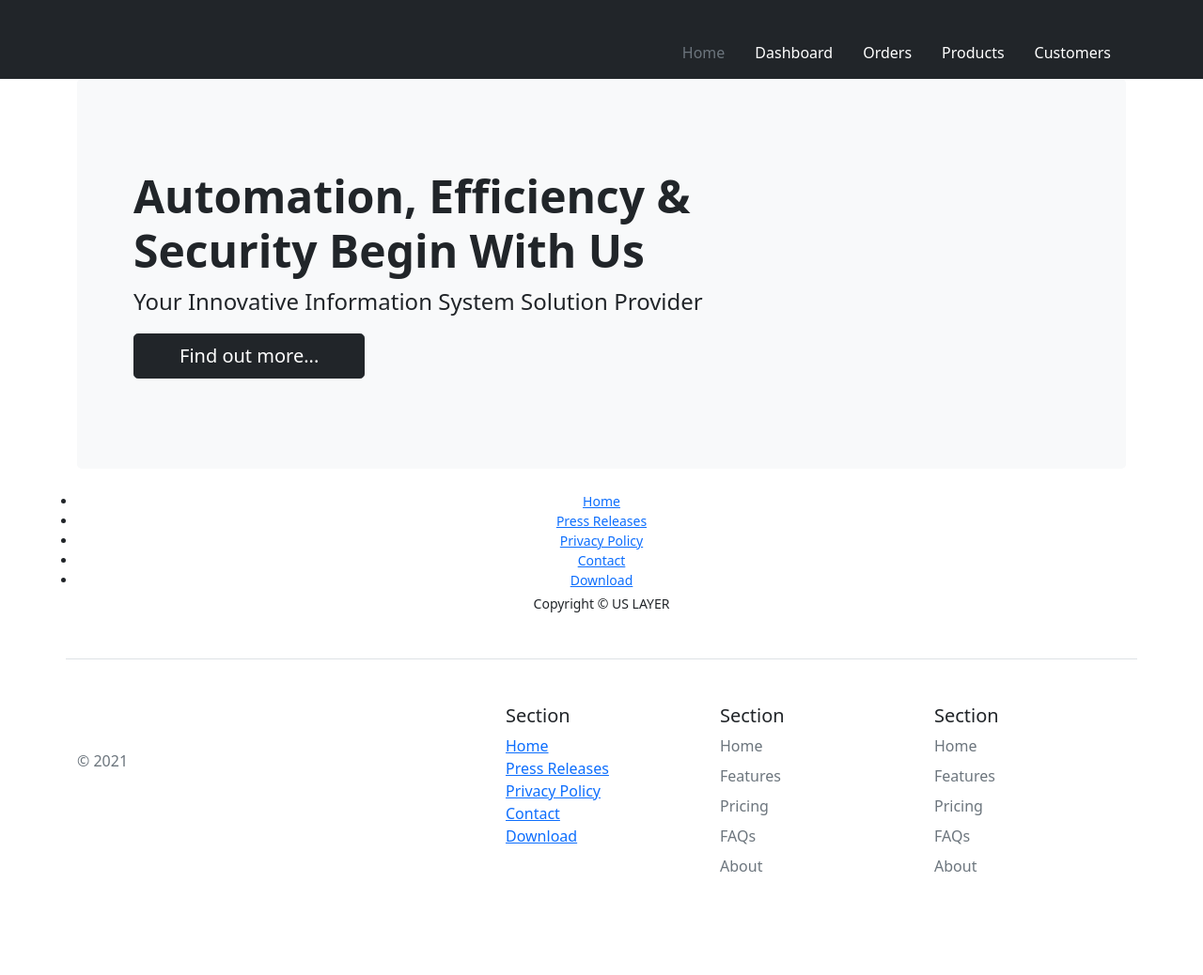
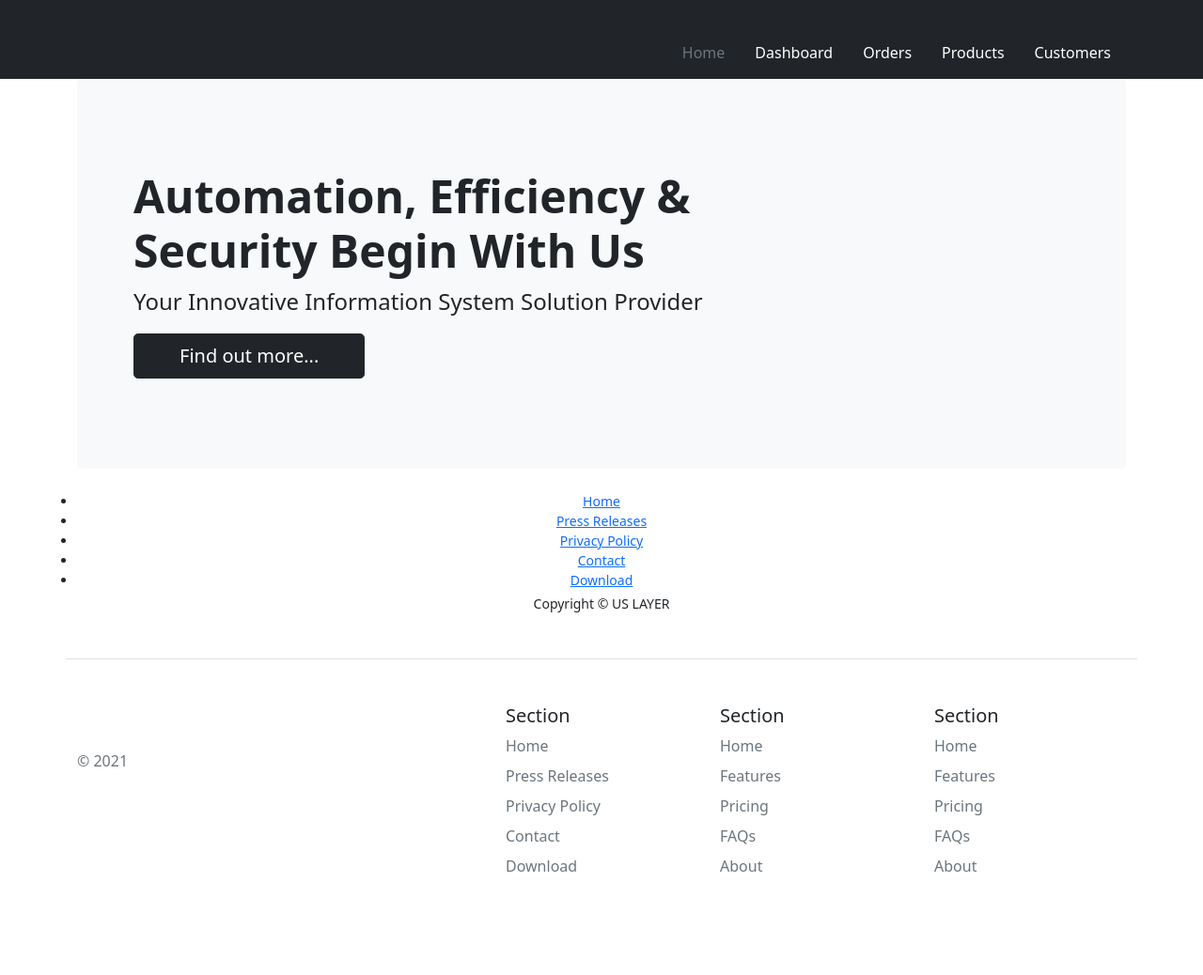
Before and after one commit to uslayer/uslayer.github.io, a Jekyll site: the page built from index.html, in a window 1280 px wide. Shown: the whole page at 94% size. Built offline with Jekyll 4.4.1, drawn with Linux system fonts in a browser that asks for light colours; the list of posts is cut into pages by our own code.

Commit message:
Update footer.html

```diff
--- a/_includes/footer.html
+++ b/_includes/footer.html
@@ -57,8 +57,8 @@
       <h5>Section</h5>
       <ul class="nav flex-column">
         {% for item in site.data.menus.footermenu %}
-          <li>
-            <a href="{% unless item.external %}{{site.baseurl}}/{% endunless %}{{item.url}}" alt="{{item.title}}">{{item.title}}</a>
+          <li class="nav-item mb-2">
+            <a href="{% unless item.external %}{{site.baseurl}}/{% endunless %}{{item.url}}" class="nav-link p-0 text-muted" alt="{{item.title}}">{{item.title}}</a>
           </li>
         {% endfor %}
       </ul>
```
